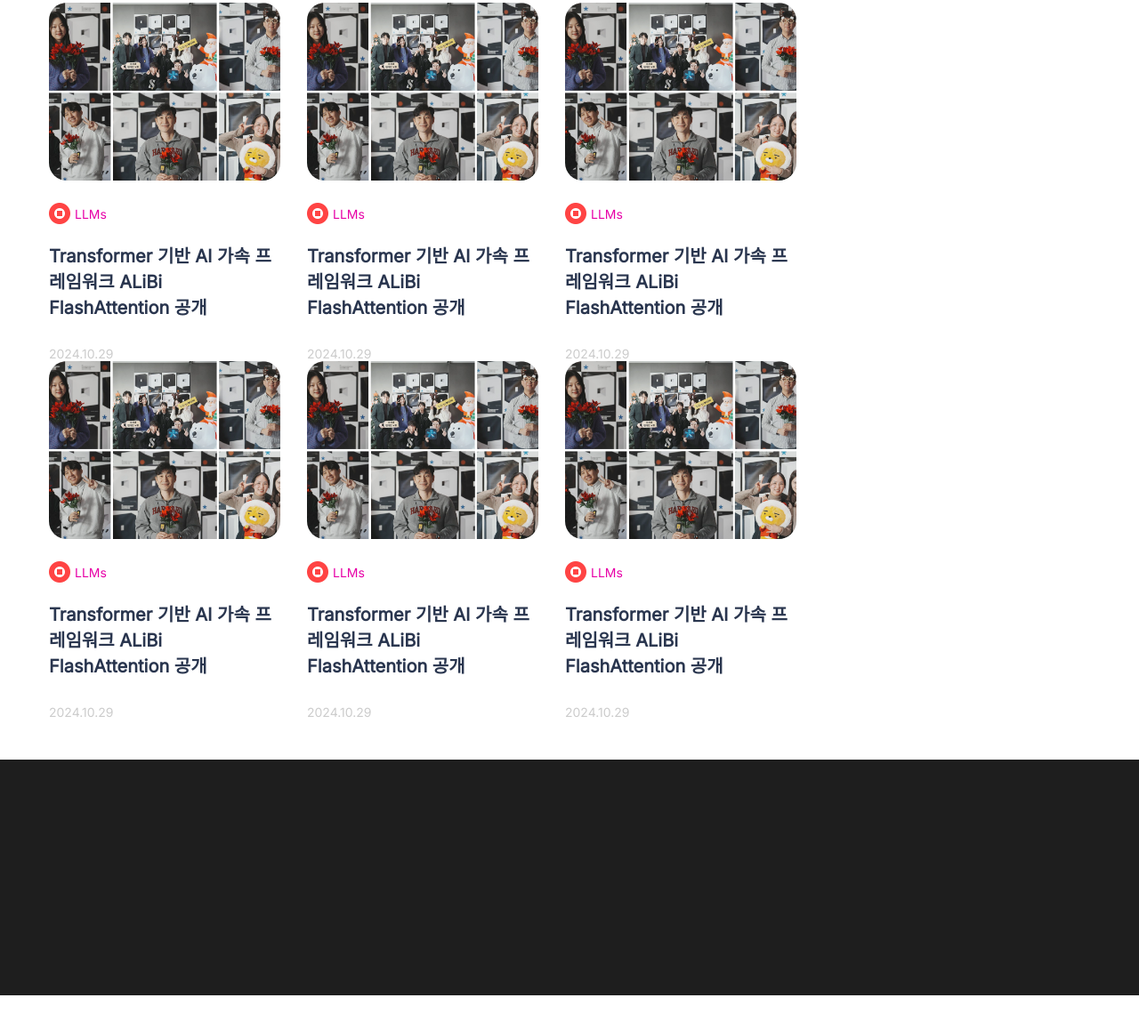
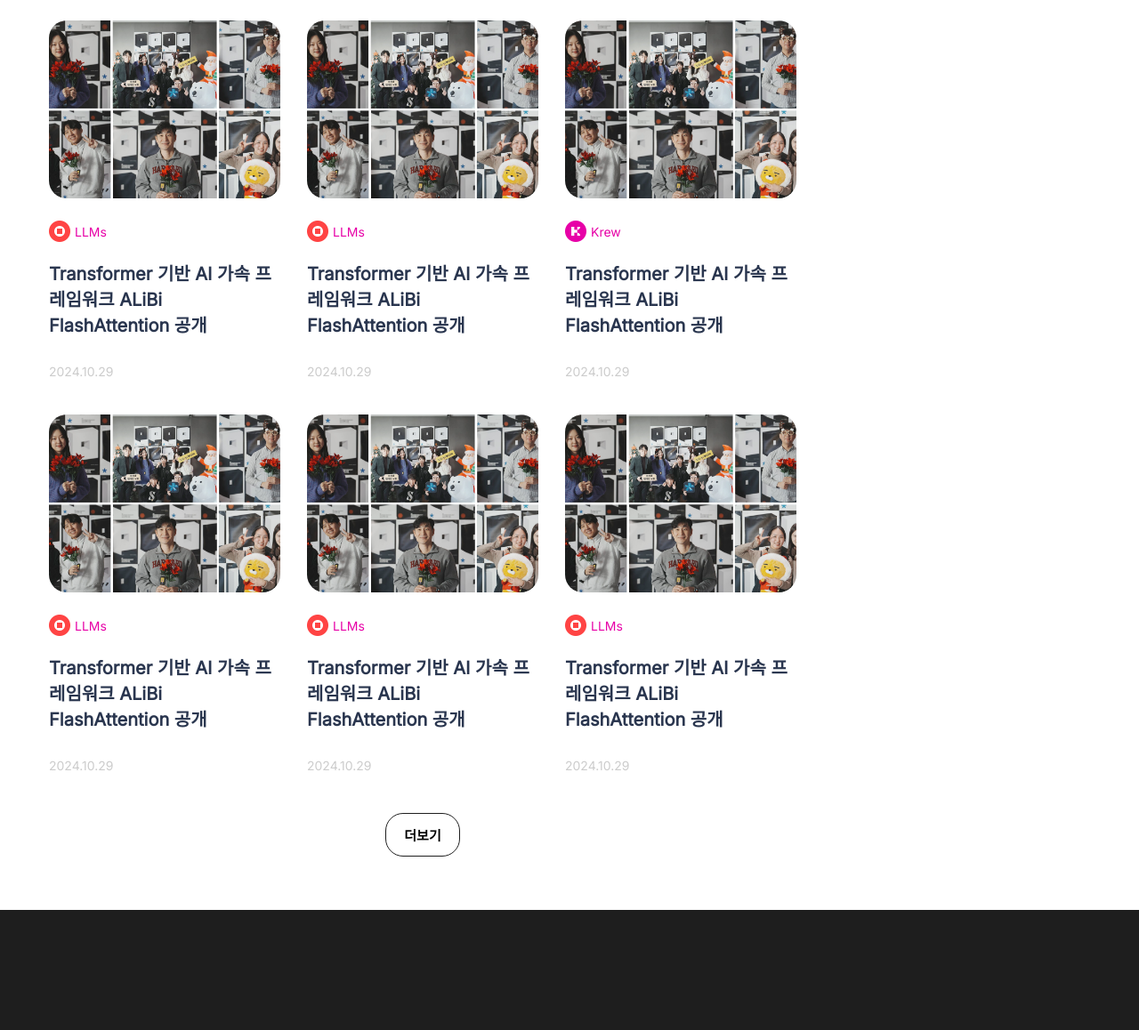
Before and after one commit to blendy9702/clone_kko, a plain HTML site: page index.html in a window 1280 px wide. Shown: the part 1392-2550 px from the top of the page at 89% size. Before the commit the page ends 2511 px from the top, so only its background shows below. Drawn offline with Linux system fonts and the light colour scheme.

Commit message:
[목록퍼블리싱] 퍼블리싱 완료

```diff
--- a/css/main.css
+++ b/css/main.css
@@ -3,6 +3,7 @@
   max-width: 1170px;
   min-height: 600px;
   margin: 0px auto;
+  margin-bottom: 60px;
 }
 .layout {
 }
@@ -46,6 +47,7 @@
 .card-slide a img {
   width: 100%;
   height: 100%;
+  object-fit: cover;
 }
 
 .main-content {
@@ -67,10 +69,17 @@
 .list {
   display: flex;
   justify-content: space-between;
+  margin-top: 40px;
 }
 .thum {
   width: 260px;
   text-decoration: none;
+}
+
+.thum:hover .thum-img {
+  /* 좌표 움직이기 */
+  transform: translateY(-20px);
+  filter: drop-shadow(0px 20px 40px #bdc4d3);
 }
 .thum-img {
   width: 100%;
@@ -78,6 +87,7 @@
   border-radius: 20px;
   overflow: hidden;
   margin-bottom: 25px;
+  transition: all 0.2s;
 }
 .thum-img img {
   width: 100%;
@@ -111,6 +121,26 @@
   font-size: 14px;
 }
 
+.list-bt-wrap {
+  display: flex;
+  justify-content: center;
+}
+.bt {
+  padding: 13px 20px;
+  border: 1px solid #1e1e1e;
+  border-radius: 20px;
+  background-color: #fff;
+  cursor: pointer;
+  font-weight: 700;
+  font-size: 15px;
+  transition: all 0.3s;
+}
+
+.bt:hover {
+  background-color: #1e1e1e;
+  color: #fff;
+}
+
 .banner {
   width: 840px;
   height: 160px;
--- a/index.html
+++ b/index.html
@@ -169,8 +169,8 @@
                       <img src="./images/c1.jpg" alt="뉴스" />
                     </div>
                     <div class="thum-cate">
-                      <img src="./images/icon/ic_llms.png" alt="llms" />
-                      <span>LLMs</span>
+                      <img src="./images/icon/ic_krew.png" alt="Krew" />
+                      <span>Krew</span>
                     </div>
                     <h5 class="thum-title">
                       Transformer 기반 AI 가속 프레임워크 ALiBi FlashAttention
@@ -227,6 +227,10 @@
                 </div>
                 <!--@End  -->
               </div>
+              <!-- 더보기 버튼 -->
+              <div class="list-bt-wrap">
+                <button id="bt-more" class="bt">더보기</button>
+              </div>
             </div>
           </div>
           <!-- 오른쪽 영역 -->
```
